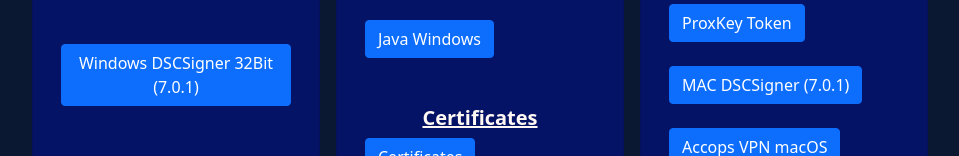
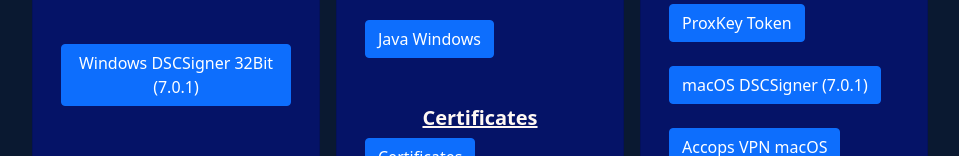
Before and after one commit to koodealpy/koodealpy.github.io, a plain HTML site: page e5a722d632ecd515d9fa998a90603be41a5929d0/index.html in a window 1280 px wide. Shown: the part 492-648 px from the top of the page, without its empty margins (4-963 px from the left). Drawn offline with nearby package versions, Linux system fonts and the light colour scheme.

Commit message:
ok updated

```diff
--- a/e5a722d632ecd515d9fa998a90603be41a5929d0/index.html
+++ b/e5a722d632ecd515d9fa998a90603be41a5929d0/index.html
@@ -193,7 +193,7 @@
 
     <br>
 
-    <a href= "javascript:void(0)" onclick="location.href='https://bit.ly/3CGvpkL'" class="btn btn-primary">MAC DSCSigner (7.0.1)</a><br>
+    <a href= "javascript:void(0)" onclick="location.href='https://bit.ly/3CGvpkL'" class="btn btn-primary">macOS DSCSigner (7.0.1)</a><br>
 
     <br>
     <a href= "javascript:void(0)" onclick="location.href='https://103.135.130.197/fes-bin/public/Accops_HySecure.pkg'" class="btn btn-primary">Accops VPN macOS</a>&nbsp; <br>
```
